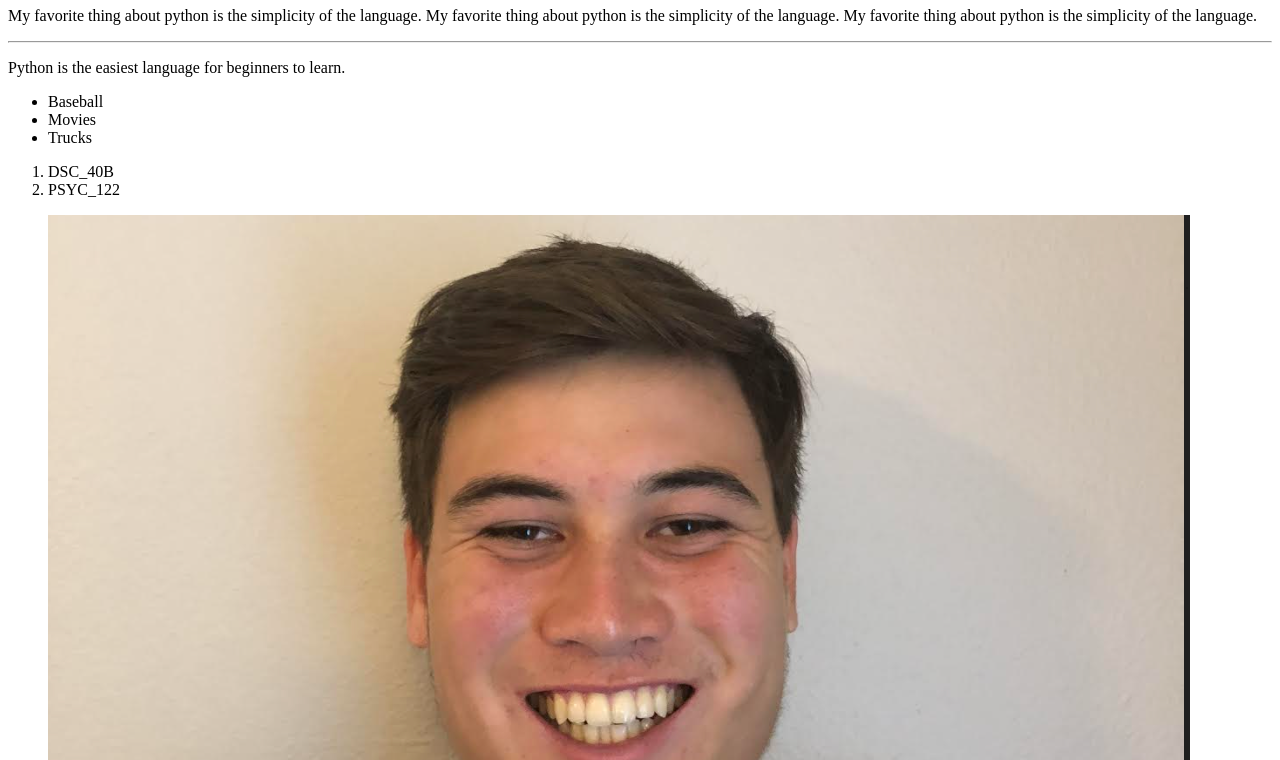
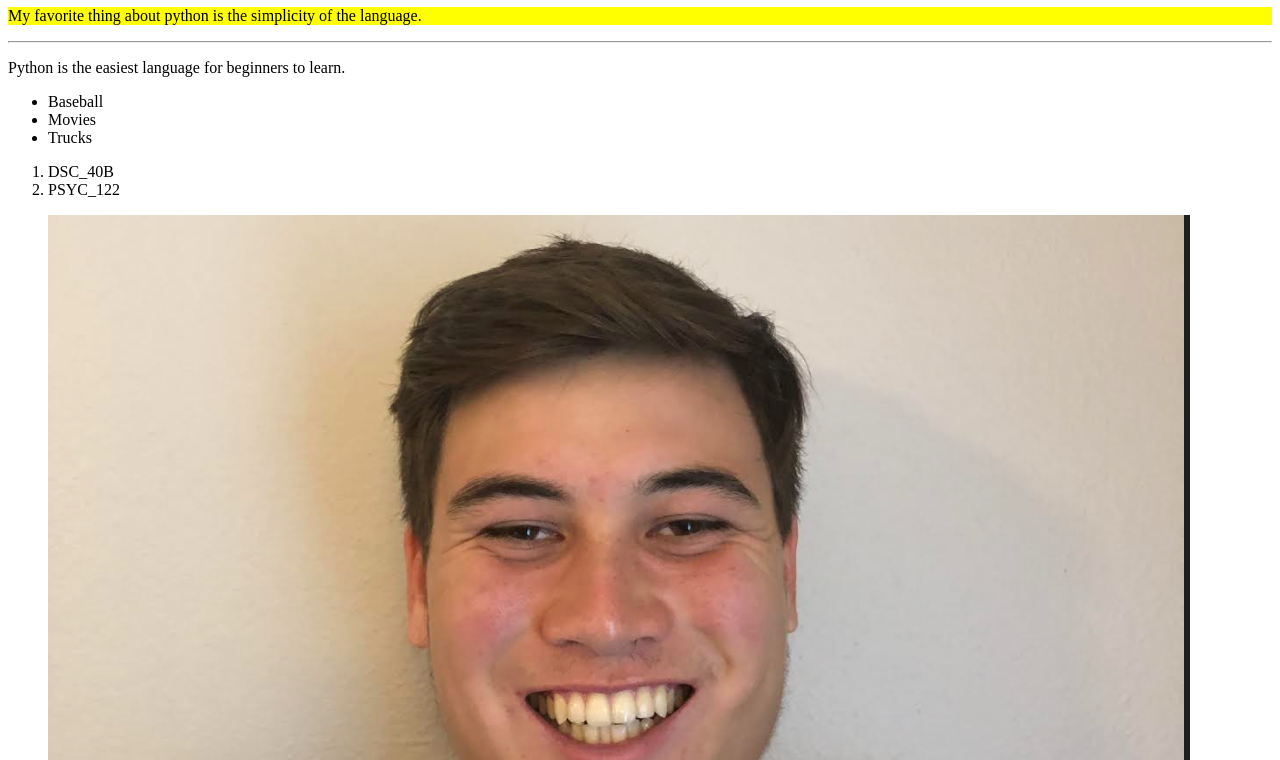
Before and after one commit to jerryWaldorfIII/wi21-cse110-lab3, a plain HTML site: page index.html in a window 1280 px wide. Shown: the part 73-833 px from the top of the page. Drawn offline with Linux system fonts and the light colour scheme.

Commit message:
Update index.html

```diff
--- a/index.html
+++ b/index.html
@@ -2,7 +2,7 @@
 <html>
 <head>
 <style>
-.intro{
+.intro {
 	background-color: yellow;
 }
 </style>
@@ -15,9 +15,7 @@
 <main>
 <div class="Favorites">
 <h1>Favorite Programming <span style="color:blue">Language</span></h1>
-<p>
-My favorite thing about python is the simplicity of the language.
-My favorite thing about python is the simplicity of the language.
+<p class="intro">
 My favorite thing about python is the simplicity of the language.
 </p>
 <hr>
```
